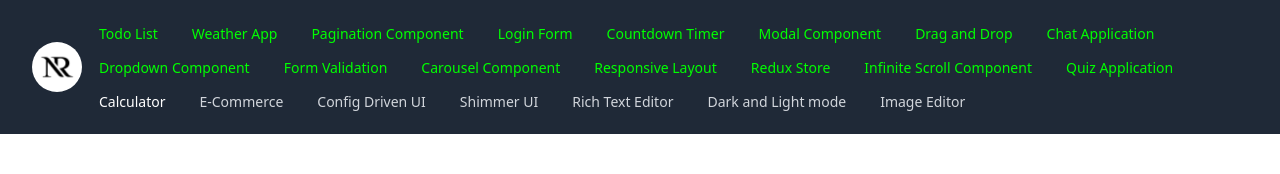
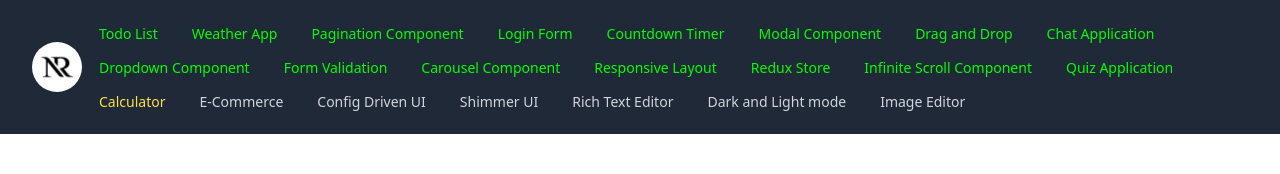
Before and after one commit to nareshb7/react-projects, a React app: page / in a window 1280 px wide. Shown: the top 174 px of the page. Built offline with nearby package versions, Linux system fonts and the light colour scheme.

Commit message:
in progress link color updated

```diff
--- a/src/pages/navbar/Navbar.tsx
+++ b/src/pages/navbar/Navbar.tsx
@@ -29,7 +29,7 @@ const Navbar = () => {
                       project.status === "Completed"
                         ? "green"
                         : project.status === "In Progress"
-                        ? "text-white"
+                        ? "text-yellow-300"
                         : "text-cyan-100"
                     }`}
                   >
```
